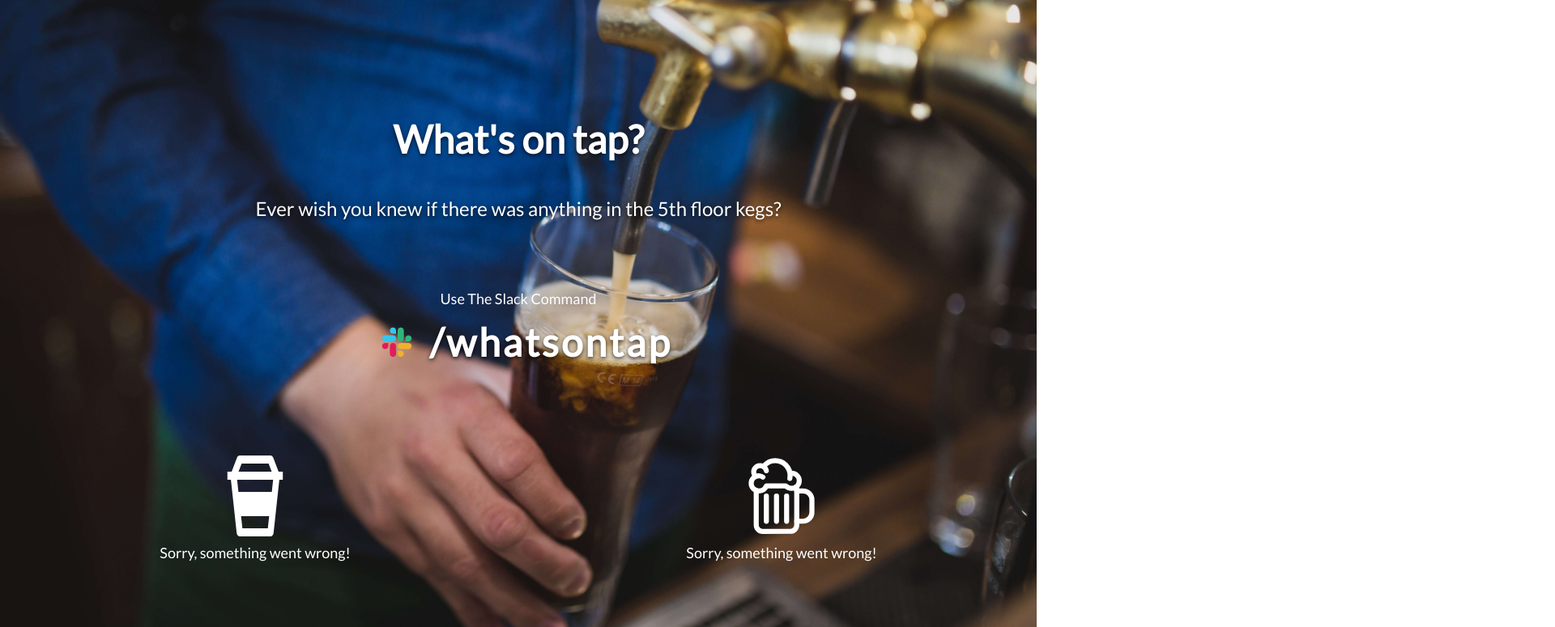
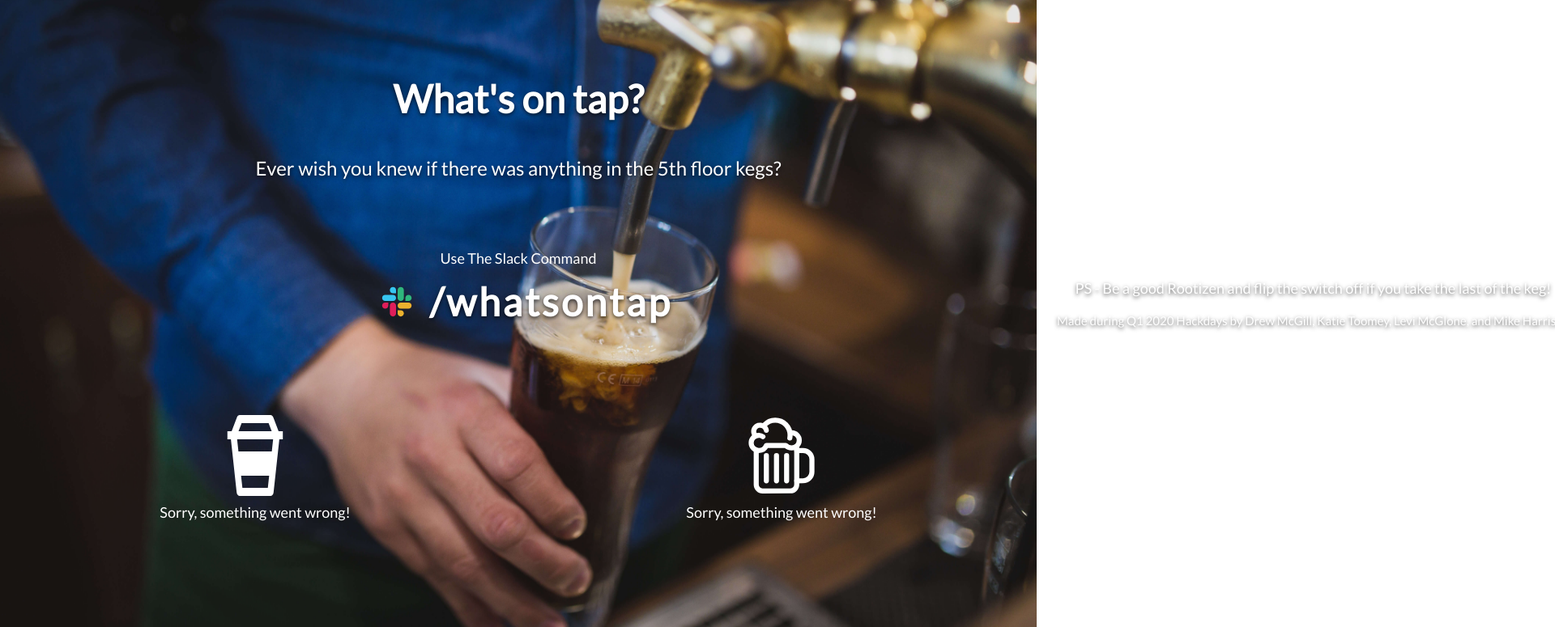
Before and after one commit to mcglonelevi/WhatsOnTap, a website: page public/index.html in a window 1280 px wide. Shown: the part 25-800 px from the top of the page at 81% size, 1920 px wide, since content can reach past the window. Drawn offline with Linux system fonts and the light colour scheme; no server answers.

Commit message:
added note about flipping switch to webpage

```diff
--- a/public/index.html
+++ b/public/index.html
@@ -21,7 +21,7 @@
             <div class="title-text text-shadow">/whatsontap</div>
         </div>
     </div>
-    <div class="flex items-end justify-around status-icons no-wrap pt100 text-center full-width">
+    <div class="flex items-end justify-around status-icons no-wrap pt100 pb100 text-center full-width">
         <div class="cold-brew mr20">
             <div class="icon">
                 <img src="/img/coffee.svg" alt="coffee"/>
@@ -35,6 +35,10 @@
             <div class="status">Checking kombucha levels...</div>
         </div>
     </div>
+    <div class="flex items-center justify-center p25 column">
+        <div class="text-shadow">PS - Be a good Rootizen and flip the switch off if you take the last of the keg!</div>
+        <small class="text-shadow pt15">Made during Q1 2020 Hackdays by Drew McGill, Katie Toomey, Levi McGlone, and Mike Harrison</small>
+    </div>
 </div>
 
 <script src="js/api.js"></script>
```
